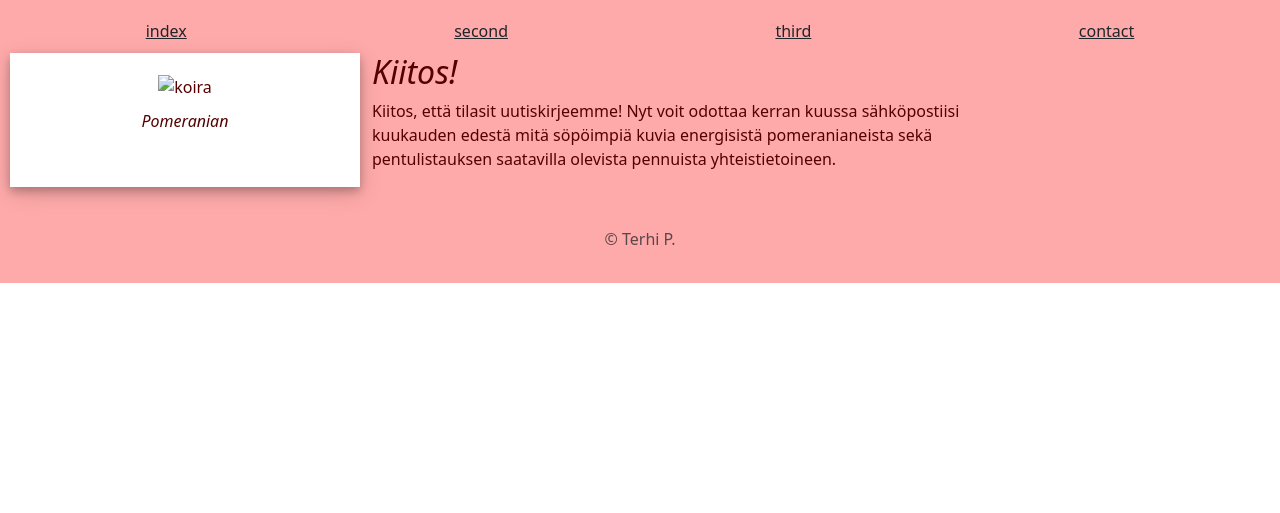
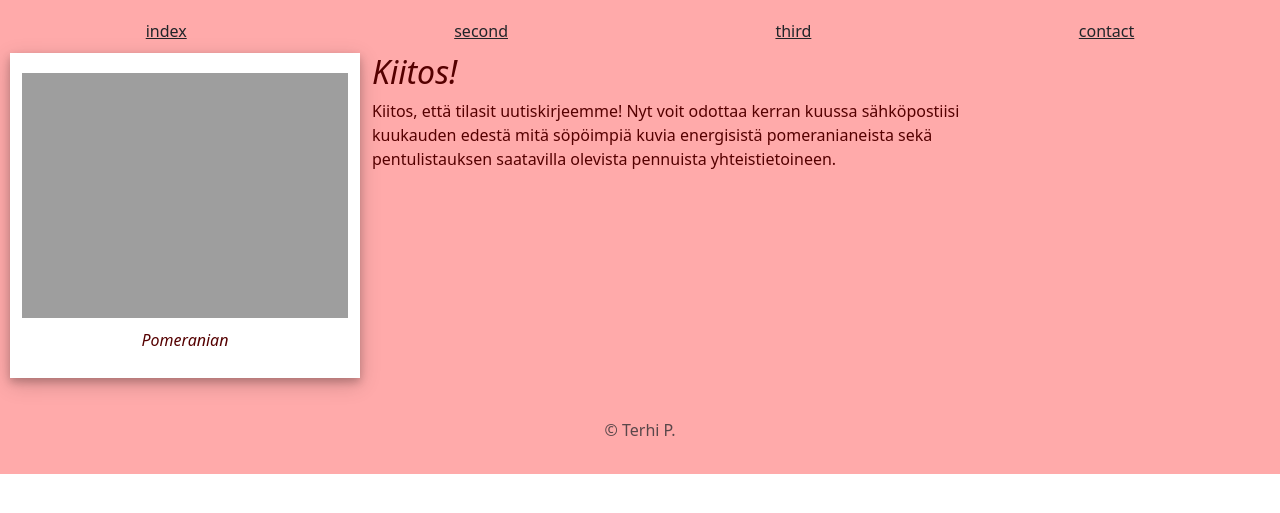
Before and after one commit to TerhiPine/12B, a plain HTML site: page thanks.html in a window 1280 px wide. Shown: the part 69-582 px from the top of the page. Drawn offline with nearby package versions, Linux system fonts and the light colour scheme; the site is published under a folder, as on GitHub Pages, so addresses that start at the root find nothing.

Commit message:
Update thanks.html

```diff
--- a/thanks.html
+++ b/thanks.html
@@ -30,7 +30,7 @@
       </nav>
     <div class="row">
         <div class="polaroid";>
-            <img src="/Bootstrap/koira3.jpg" class="img-fluid" alt="koira">
+            <img src="koira3.jpg" class="img-fluid" alt="koira">
             <div class="container1">
               <p>Pomeranian</p>
               </div>
```
